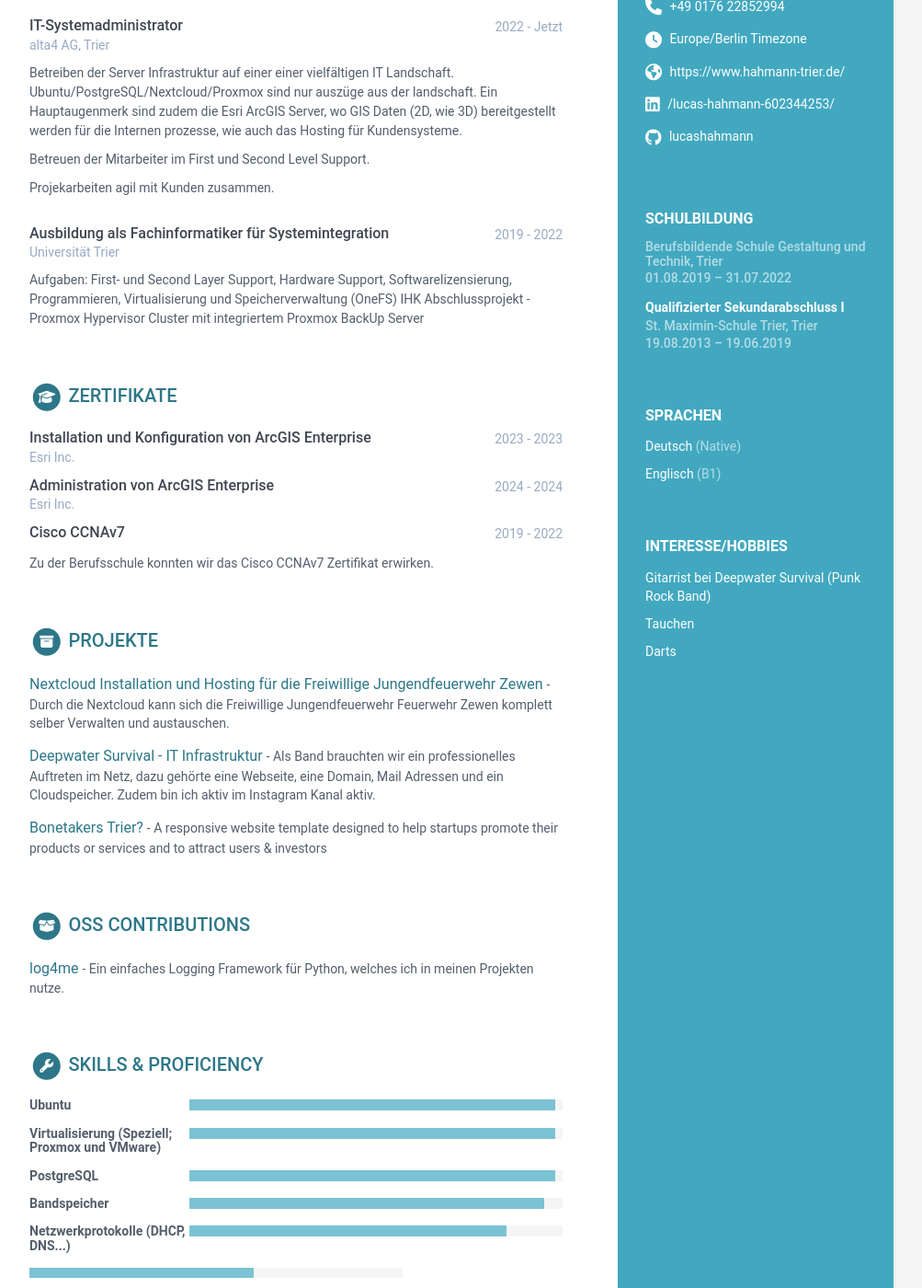
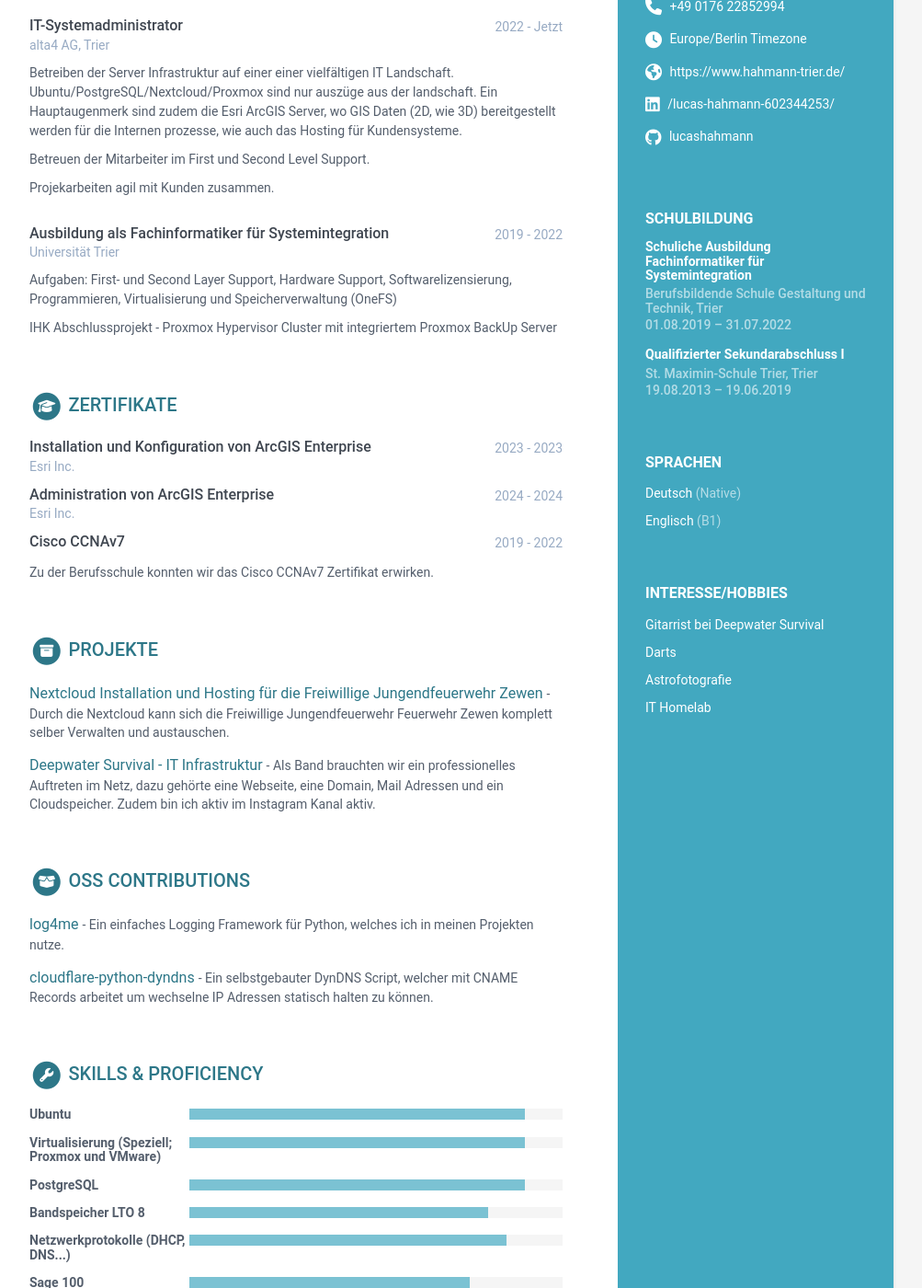
Before and after one commit to LucasHahmann/online-cv-lucashahmann, a Jekyll site: the page built from index.html, in a window 1280 px wide and 1400 px high, scrolled down 336 px. Shown: the whole window at 92% size, without its empty margins (168-1171 px from the left). Built offline with Jekyll 4.4.1, drawn with Linux system fonts in a browser that asks for light colours; some of the changed text lies outside the part shown.

Commit message:
Update data.yml

```diff
--- a/_data/data.yml
+++ b/_data/data.yml
@@ -45,13 +45,16 @@ sidebar:
      interests:
           title: Interesse/Hobbies
           info:
-               - item: Gitarrist bei Deepwater Survival (Punk Rock Band)
+               - item: Gitarrist bei Deepwater Survival
                  link: https://deepwatersurvival.de/
 
-               - item: Tauchen
+               - item: Darts
                  link:
 
-               - item: Darts
+               - item: Astrofotografie
+                 link: https://app.astrobin.com/u/LucasHahmann#gallery
+
+               - item: IT Homelab
                  link:
 
 career-profile:
@@ -61,7 +64,8 @@ career-profile:
 education:
      title: Schulbildung
      info:
-          - university: Berufsbildende Schule Gestaltung und Technik, Trier
+          - degree: Schuliche Ausbildung Fachinformatiker für Systemintegration
+            university: Berufsbildende Schule Gestaltung und Technik, Trier
             time: 01.08.2019 – 31.07.2022
             details: |
                  Schulabschluss: Qualifizierter Sekundarabschluss I (Ø 1,84)
@@ -88,7 +92,8 @@ experiences:
             company: Universität Trier
             details: |
                  Aufgaben: First- und Second Layer Support, Hardware Support, Softwarelizensierung, Programmieren, Virtualisierung und Speicherverwaltung (OneFS)
-                  IHK Abschlussprojekt - Proxmox Hypervisor Cluster mit integriertem Proxmox BackUp Server
+
+                 IHK Abschlussprojekt - Proxmox Hypervisor Cluster mit integriertem Proxmox BackUp Server
 
 certifications:
      title: Zertifikate
@@ -120,38 +125,39 @@ projects:
             link: "#"
             tagline: "Als Band brauchten wir ein professionelles Auftreten im Netz, dazu gehörte eine Webseite, eine Domain, Mail Adressen und ein Cloudspeicher. Zudem bin ich aktiv im Instagram Kanal aktiv."
 
-          - title: Bonetakers Trier?
-            link: "#"
-            tagline: "A responsive website template designed to help startups promote their products or services and to attract users &amp; investors"
-
 oss:
      title: OSS Contributions
      contributions:
           - title: log4me
             link: "https://github.com/LucasHahmann/log4me"
             tagline: "Ein einfaches Logging Framework für Python, welches ich in meinen Projekten nutze."
+          - title: cloudflare-python-dyndns
+            link: "https://github.com/LucasHahmann/cloudflare-python-dyndns"
+            tagline: "Ein selbstgebauter DynDNS Script, welcher mit CNAME Records arbeitet um wechselne IP Adressen statisch halten zu können."
 
 skills:
      title: Skills &amp; Proficiency
 
      toolset:
           - name: Ubuntu
-            level: 98%
+            level: 90%
 
           - name: Virtualisierung (Speziell; Proxmox und VMware)
-            level: 98%
+            level: 90%
 
           - name: PostgreSQL
-            level: 98%
+            level: 90%
 
-          - name: Bandspeicher
-            level: 95%
+          - name: Bandspeicher LTO 8
+            level: 80%
 
           - name: Netzwerkprotokolle (DHCP, DNS...)
             level: 85%
 
-          - name:
-            level: 60%
+          - name: Sage 100
+            level: 75%
+
+          - name: GIS-Dienste
+            level: 75%
 
 footer: >
-     Designed with <i class="fas fa-heart"></i> by <a href="http://themes.3rdwavemedia.com" target="_blank" rel="nofollow">Xiaoying Riley</a>
```
